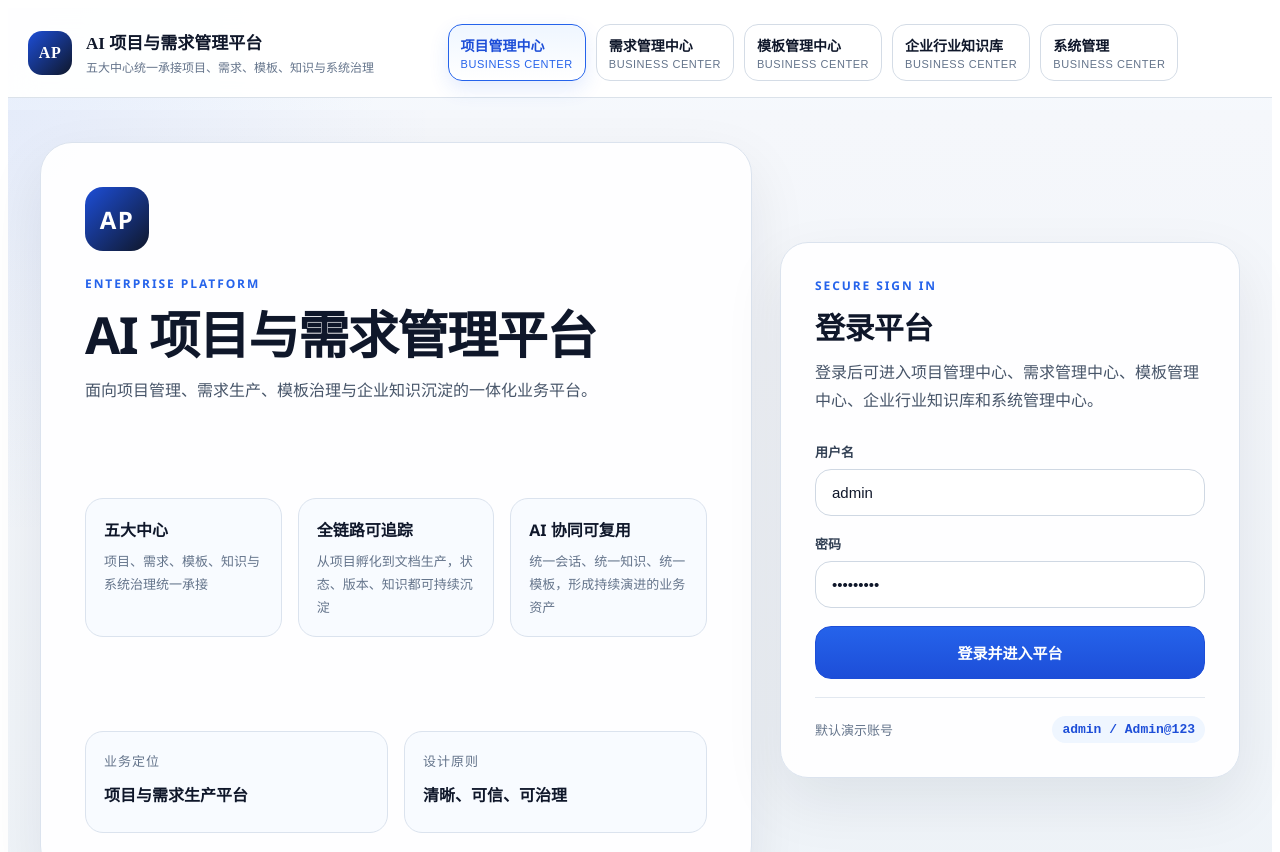
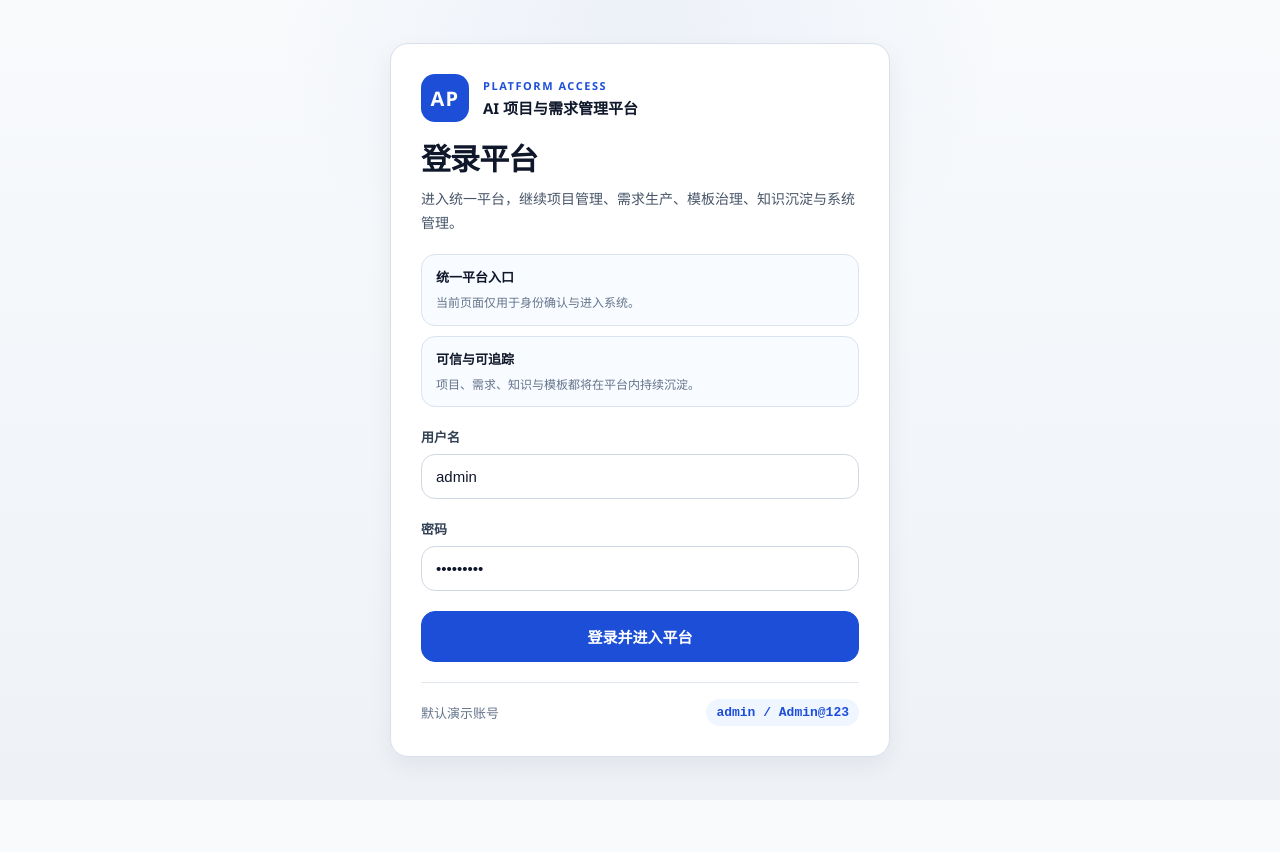
Before and after one commit to roosevejun/ai-req-tool, a Vue app in the folder docgen-webapp/frontend/: page /login in a window 1280 px wide. Shown: the top 852 px of the page. After the commit the page ends 800 px from the top, so only its background shows below. Built offline with nearby package versions, Linux system fonts and the light colour scheme.

Commit message:
feat: refine login and project center entry

```diff
--- a/docgen-webapp/frontend/src/App.vue
+++ b/docgen-webapp/frontend/src/App.vue
@@ -1,7 +1,29 @@
 <template>
-  <AppShell />
+  <RouterView v-if="isLoginPage" />
+  <AppShell v-else />
 </template>
 
 <script setup lang="ts">
+import { computed } from 'vue'
+import { RouterView, useRoute } from 'vue-router'
 import AppShell from './components/AppShell.vue'
+
+const route = useRoute()
+const isLoginPage = computed(() => route.path === '/login')
 </script>
+
+<style>
+html,
+body,
+#app {
+  min-height: 100%;
+}
+
+body {
+  margin: 0;
+  overflow-x: hidden;
+  color: #0f172a;
+  background: #f8fafc;
+  font-family: "Segoe UI", "PingFang SC", "Hiragino Sans GB", "Microsoft YaHei", sans-serif;
+}
+</style>
--- a/docgen-webapp/frontend/src/views/LoginPage.vue
+++ b/docgen-webapp/frontend/src/views/LoginPage.vue
@@ -1,53 +1,29 @@
 <template>
   <div class="login-page">
     <section class="login-shell">
-      <aside class="brand-panel">
-        <div class="brand-top">
+      <section class="login-card">
+        <div class="card-brand">
           <div class="brand-mark">AP</div>
-          <div class="brand-copy">
-            <p class="eyebrow">Enterprise Platform</p>
-            <h1>AI 项目与需求管理平台</h1>
-            <p class="lead">
-              面向项目管理、需求生产、模板治理与企业知识沉淀的一体化业务平台。
-            </p>
+          <div class="brand-meta">
+            <p class="eyebrow">Platform Access</p>
+            <p class="platform-name">AI 项目与需求管理平台</p>
           </div>
         </div>
 
-        <div class="trust-band">
-          <div class="trust-item">
-            <strong>五大中心</strong>
-            <span>项目、需求、模板、知识与系统治理统一承接</span>
+        <header class="card-header">
+          <h1>登录平台</h1>
+          <p class="lead">进入统一平台，继续项目管理、需求生产、模板治理、知识沉淀与系统管理。</p>
+        </header>
+
+        <div class="trust-strip">
+          <div class="trust-chip">
+            <strong>统一平台入口</strong>
+            <span>当前页面仅用于身份确认与进入系统。</span>
           </div>
-          <div class="trust-item">
-            <strong>全链路可追踪</strong>
-            <span>从项目孵化到文档生产，状态、版本、知识都可持续沉淀</span>
+          <div class="trust-chip">
+            <strong>可信与可追踪</strong>
+            <span>项目、需求、知识与模板都将在平台内持续沉淀。</span>
           </div>
-          <div class="trust-item">
-            <strong>AI 协同可复用</strong>
-            <span>统一会话、统一知识、统一模板，形成持续演进的业务资产</span>
-          </div>
-        </div>
-
-        <div class="platform-metrics">
-          <article class="metric-card">
-            <span class="metric-label">业务定位</span>
-            <strong>项目与需求生产平台</strong>
-          </article>
-          <article class="metric-card">
-            <span class="metric-label">设计原则</span>
-            <strong>清晰、可信、可治理</strong>
-          </article>
-        </div>
-      </aside>
-
-      <section class="login-panel">
-        <div class="login-card">
-          <div class="card-header">
-            <p class="eyebrow">Secure Sign In</p>
-            <h2>登录平台</h2>
-            <p class="hint">
-              登录后可进入项目管理中心、需求管理中心、模板管理中心、企业行业知识库和系统管理中心。
-            </p>
         </div>
 
         <div class="form-group">
@@ -83,7 +59,6 @@
         <div class="account-tip">
           <span class="tip-label">默认演示账号</span>
           <code>admin / Admin@123</code>
-          </div>
         </div>
       </section>
     </section>
@@ -151,176 +126,134 @@ async function onLogin() {
 <style scoped>
 .login-page {
   min-height: 100vh;
-  padding: 32px;
+  min-height: 100dvh;
+  display: grid;
+  place-items: center;
+  padding: 20px;
+  box-sizing: border-box;
   background:
-    radial-gradient(circle at top left, rgba(37, 99, 235, 0.08), transparent 28%),
-    linear-gradient(180deg, #f5f7fb 0%, #eef3f8 100%);
-  font-family:
-    "Segoe UI", "PingFang SC", "Hiragino Sans GB", "Microsoft YaHei", sans-serif;
+    radial-gradient(circle at center top, rgba(30, 64, 175, 0.05), transparent 36%),
+    linear-gradient(180deg, #f8fafc 0%, #eef2f7 100%);
+  font-family: "Segoe UI", "PingFang SC", "Hiragino Sans GB", "Microsoft YaHei", sans-serif;
 }
 
 .login-shell {
-  min-height: calc(100vh - 64px);
-  display: grid;
-  grid-template-columns: minmax(0, 1.2fr) minmax(360px, 460px);
-  gap: 28px;
-  max-width: 1360px;
-  margin: 0 auto;
+  width: 100%;
+  max-width: 500px;
 }
 
-.brand-panel,
 .login-card {
-  border: 1px solid #dbe3ee;
-  background: rgba(255, 255, 255, 0.94);
-  box-shadow: 0 24px 60px rgba(15, 23, 42, 0.08);
+  display: grid;
+  gap: 20px;
+  padding: 30px;
+  border: 1px solid #d6dfeb;
+  border-radius: 18px;
+  background: rgba(255, 255, 255, 0.98);
+  box-shadow: 0 10px 24px rgba(15, 23, 42, 0.06);
 }
 
-.brand-panel {
-  display: grid;
-  align-content: space-between;
-  gap: 28px;
-  padding: 44px;
-  border-radius: 32px;
-}
-
-.brand-top {
-  display: grid;
-  gap: 24px;
+.card-brand {
+  display: flex;
+  align-items: center;
+  gap: 14px;
 }
 
 .brand-mark {
-  width: 64px;
-  height: 64px;
+  width: 48px;
+  height: 48px;
   display: grid;
   place-items: center;
-  border-radius: 18px;
-  background: linear-gradient(135deg, #1d4ed8, #0f172a);
+  border-radius: 14px;
+  background: #1d4ed8;
   color: #ffffff;
-  font-size: 24px;
+  font-size: 20px;
   font-weight: 700;
   letter-spacing: 0.06em;
 }
 
-.brand-copy {
+.brand-meta {
   display: grid;
-  gap: 14px;
-  max-width: 620px;
+  gap: 4px;
 }
 
 .eyebrow {
   margin: 0;
-  font-size: 12px;
+  color: #1d4ed8;
+  font-size: 11px;
   font-weight: 700;
-  letter-spacing: 0.16em;
+  letter-spacing: 0.14em;
   text-transform: uppercase;
-  color: #2563eb;
 }
 
-.brand-copy h1,
-.card-header h2 {
+.platform-name {
   margin: 0;
   color: #0f172a;
-}
-
-.brand-copy h1 {
-  font-size: clamp(34px, 4vw, 52px);
-  line-height: 1.1;
-  letter-spacing: -0.03em;
-}
-
-.lead,
-.hint {
-  margin: 0;
-  color: #475569;
-  line-height: 1.75;
-}
-
-.lead {
-  max-width: 560px;
-  font-size: 16px;
-}
-
-.trust-band {
-  display: grid;
-  grid-template-columns: repeat(3, minmax(0, 1fr));
-  gap: 16px;
-}
-
-.trust-item,
-.metric-card {
-  padding: 18px;
-  border-radius: 18px;
-  border: 1px solid #dbe3ee;
-  background: #f8fbff;
-}
-
-.trust-item strong,
-.metric-card strong {
-  display: block;
-  margin-bottom: 8px;
-  color: #0f172a;
-  font-size: 16px;
-}
-
-.trust-item span,
-.metric-label {
-  color: #64748b;
-  font-size: 13px;
-  line-height: 1.7;
-}
-
-.platform-metrics {
-  display: grid;
-  grid-template-columns: repeat(2, minmax(0, 1fr));
-  gap: 16px;
-}
-
-.metric-label {
-  display: block;
-  margin-bottom: 10px;
-  text-transform: uppercase;
-  letter-spacing: 0.08em;
-}
-
-.login-panel {
-  display: grid;
-  align-items: center;
-}
-
-.login-card {
-  padding: 34px;
-  border-radius: 28px;
+  font-size: 15px;
+  font-weight: 700;
 }
 
 .card-header {
   display: grid;
   gap: 10px;
-  margin-bottom: 28px;
 }
 
-.card-header h2 {
+.card-header h1 {
+  margin: 0;
+  color: #0f172a;
   font-size: 30px;
-  letter-spacing: -0.02em;
+  line-height: 1.15;
+  letter-spacing: -0.03em;
+}
+
+.lead {
+  margin: 0;
+  color: #475569;
+  font-size: 14px;
+  line-height: 1.7;
+}
+
+.trust-strip {
+  display: grid;
+  gap: 10px;
+}
+
+.trust-chip {
+  padding: 12px 14px;
+  border: 1px solid #dbe3ee;
+  border-radius: 14px;
+  background: #f8fbff;
+}
+
+.trust-chip strong {
+  display: block;
+  margin-bottom: 4px;
+  color: #0f172a;
+  font-size: 13px;
+}
+
+.trust-chip span {
+  color: #64748b;
+  font-size: 12px;
+  line-height: 1.6;
 }
 
 .form-group {
   display: grid;
   gap: 8px;
-  margin-bottom: 18px;
 }
 
 .label {
+  color: #334155;
   font-size: 13px;
   font-weight: 600;
-  color: #334155;
 }
 
 .input {
   width: 100%;
   box-sizing: border-box;
-  padding: 14px 16px;
-  border-radius: 16px;
+  padding: 13px 14px;
   border: 1px solid #cfd8e3;
+  border-radius: 14px;
   background: #ffffff;
   color: #0f172a;
   font-size: 15px;
@@ -329,26 +262,26 @@ async function onLogin() {
 
 .input:focus {
   outline: none;
-  border-color: #2563eb;
-  box-shadow: 0 0 0 4px rgba(37, 99, 235, 0.12);
+  border-color: #1d4ed8;
+  box-shadow: 0 0 0 4px rgba(29, 78, 216, 0.1);
 }
 
 .primary {
   width: 100%;
-  padding: 15px 18px;
+  padding: 14px 18px;
   border: 1px solid #1d4ed8;
-  border-radius: 16px;
-  background: linear-gradient(180deg, #2563eb 0%, #1d4ed8 100%);
+  border-radius: 14px;
+  background: #1d4ed8;
   color: #ffffff;
   font-size: 15px;
   font-weight: 700;
   cursor: pointer;
-  transition: transform 180ms ease, box-shadow 180ms ease, opacity 180ms ease;
+  transition: background-color 180ms ease, transform 180ms ease, opacity 180ms ease;
 }
 
 .primary:hover:not(:disabled) {
+  background: #1e40af;
   transform: translateY(-1px);
-  box-shadow: 0 14px 28px rgba(37, 99, 235, 0.22);
 }
 
 .primary:disabled {
@@ -357,18 +290,17 @@ async function onLogin() {
 }
 
 .error {
-  margin: 14px 0 0;
+  margin: 0;
   padding: 12px 14px;
+  border: 1px solid #fecaca;
   border-radius: 14px;
-  border: 1px solid #fecaca;
   background: #fef2f2;
   color: #b91c1c;
   font-size: 13px;
 }
 
 .account-tip {
-  margin-top: 18px;
-  padding-top: 18px;
+  padding-top: 16px;
   border-top: 1px solid #e2e8f0;
   display: flex;
   justify-content: space-between;
@@ -390,42 +322,17 @@ async function onLogin() {
   font-weight: 700;
 }
 
-@media (max-width: 1120px) {
+@media (max-width: 640px) {
   .login-page {
-    padding: 20px;
+    padding: 12px;
   }
 
-  .login-shell {
-    grid-template-columns: 1fr;
+  .login-card {
+    padding: 24px 18px;
   }
 
-  .brand-panel {
-    padding: 28px;
-  }
-
-  .trust-band,
-  .platform-metrics {
-    grid-template-columns: 1fr;
-  }
-}
-
-@media (max-width: 640px) {
-  .login-page {
-    padding: 14px;
-  }
-
-  .brand-panel,
-  .login-card {
-    padding: 22px;
-    border-radius: 24px;
-  }
-
-  .brand-copy h1 {
-    font-size: 30px;
-  }
-
-  .card-header h2 {
-    font-size: 26px;
+  .card-header h1 {
+    font-size: 28px;
   }
 
   .account-tip {
--- a/docgen-webapp/frontend/src/views/ProjectManagementCenterView.vue
+++ b/docgen-webapp/frontend/src/views/ProjectManagementCenterView.vue
@@ -1,38 +1,16 @@
 <template>
   <div class="page">
-    <CenterHero
-      eyebrow="Project Management Center"
-      title="项目管理中心"
-      summary="围绕项目创建、项目孵化与项目办理建立统一入口。先明确从哪里开始，再进入对应业务页面推进。"
-    >
-      <template #badges>
+    <section class="page-note">
+      <div>
+        <p class="note-label">项目管理入口</p>
+        <h1>请选择项目创建或管理方式</h1>
+        <p class="note-copy">系统级模块导航已在顶部统一承接，这里直接进入项目业务入口与后续办理动作。</p>
+      </div>
+      <div class="note-metrics">
         <StatusBadge :label="`${metrics.projectCount} 个项目`" variant="info" />
         <StatusBadge :label="`${metrics.activeCount} 个进行中`" variant="success" />
         <StatusBadge :label="`${metrics.needsAiCount} 个待补框架`" variant="warning" />
-      </template>
-      <template #actions>
-        <button class="ghost" type="button" @click="goManage">进入项目管理页</button>
-        <button class="primary" type="button" @click="goCreate">快速创建项目</button>
-      </template>
-    </CenterHero>
-
-    <section class="overview-strip">
-      <article class="metric-card">
-        <span>项目总数</span>
-        <strong>{{ metrics.projectCount }}</strong>
-      </article>
-      <article class="metric-card">
-        <span>进行中项目</span>
-        <strong>{{ metrics.activeCount }}</strong>
-      </article>
-      <article class="metric-card">
-        <span>待补框架项目</span>
-        <strong>{{ metrics.needsAiCount }}</strong>
-      </article>
-      <article class="metric-card">
-        <span>已归档项目</span>
-        <strong>{{ metrics.archivedCount }}</strong>
-      </article>
+      </div>
     </section>
 
     <section class="entry-layout">
@@ -40,7 +18,7 @@
         <WorkspaceSection
           eyebrow="Business Entry 01"
           title="传统创建项目"
-          description="适合项目信息已经比较明确的场景，直接录入项目名称、背景、客户群体与价值信息，快速建立项目档案。"
+          description="适合项目信息已经比较明确的场景，直接录入项目名称、背景、客户群体与价值信息，快速建立正式项目档案。"
           :tint="true"
         >
           <ul class="entry-list">
@@ -69,7 +47,7 @@
         <WorkspaceSection
           eyebrow="Management Entry"
           title="进入项目管理"
-          description="已有项目时，直接进入项目管理页查看项目列表、项目详情、AI 协同与需求入口。"
+          description="已有项目时，直接进入项目管理页查看项目列表、项目信息、AI 协同与后续需求入口。"
         >
           <button class="ghost full" type="button" @click="goManage">进入项目管理页</button>
         </WorkspaceSection>
@@ -89,12 +67,7 @@
       </aside>
     </section>
 
-    <div class="feedback-stack">
-      <FeedbackPanel
-        title="使用说明"
-        tone="warning"
-        message="项目管理中心首页只负责业务分流与入口引导。进入具体业务后，再完成项目创建、项目办理与协同维护。"
-      />
+    <div v-if="error" class="feedback-stack">
       <FeedbackPanel title="处理提示" tone="danger" :message="error" />
     </div>
   </div>
@@ -104,10 +77,9 @@
 import { onMounted, reactive, ref } from 'vue'
 import axios from 'axios'
 import { useRouter } from 'vue-router'
-import FeedbackPanel from '../components/projects/FeedbackPanel.vue'
 import StatusBadge from '../components/projects/StatusBadge.vue'
 import WorkspaceSection from '../components/projects/WorkspaceSection.vue'
-import CenterHero from '../components/shell/CenterHero.vue'
+import FeedbackPanel from '../components/projects/FeedbackPanel.vue'
 
 type ProjectListItem = {
   id: number
@@ -123,10 +95,6 @@ const metrics = reactive({
   needsAiCount: 0,
   archivedCount: 0
 })
-
-function goCreate() {
-  void router.push('/projects/create')
-}
 
 function goForm() {
   void router.push('/projects/create/form')
@@ -162,51 +130,72 @@ onMounted(() => {
 <style scoped>
 .page {
   max-width: 1480px;
-  margin: 18px auto;
-  padding: 0 14px 18px;
+  margin: 12px auto;
+  padding: 0 14px 12px;
   display: grid;
-  gap: 16px;
+  gap: 12px;
   font-family: "Segoe UI", "PingFang SC", "Microsoft YaHei", sans-serif;
   color: #0f172a;
 }
-.overview-strip {
-  display: grid;
-  grid-template-columns: repeat(4, minmax(0, 1fr));
-  gap: 12px;
+
+.page-note {
+  display: flex;
+  justify-content: space-between;
+  align-items: flex-start;
+  gap: 16px;
+  padding: 16px 18px;
+  border: 1px solid #dbe2ea;
+  border-radius: 16px;
+  background: #ffffff;
 }
-.metric-card {
-  padding: 16px 18px;
-  border-radius: 20px;
-  border: 1px solid #dbe2ea;
-  background: #fff;
-  box-shadow: 0 14px 32px rgba(15, 23, 42, 0.05);
+
+.note-label {
+  margin: 0 0 6px;
+  color: #2563eb;
+  font-size: 12px;
+  font-weight: 700;
+  letter-spacing: 0.12em;
+  text-transform: uppercase;
 }
-.metric-card span {
-  display: block;
-  font-size: 12px;
-  color: #64748b;
-}
-.metric-card strong {
-  display: block;
-  margin-top: 8px;
-  font-size: 26px;
+
+.page-note h1 {
+  margin: 0;
+  font-size: 28px;
   color: #0f172a;
 }
+
+.note-copy {
+  margin: 8px 0 0;
+  color: #475569;
+  line-height: 1.65;
+  max-width: 780px;
+}
+
+.note-metrics {
+  display: flex;
+  flex-wrap: wrap;
+  justify-content: flex-end;
+  gap: 10px;
+}
+
 .entry-layout {
   display: grid;
   grid-template-columns: minmax(0, 1.35fr) 360px;
-  gap: 16px;
+  gap: 12px;
 }
+
 .entry-main {
   display: grid;
   grid-template-columns: repeat(2, minmax(0, 1fr));
-  gap: 16px;
+  gap: 12px;
 }
+
 .entry-side,
 .feedback-stack {
   display: grid;
-  gap: 16px;
+  gap: 12px;
 }
+
 .entry-list,
 .advice-list {
   margin: 0;
@@ -214,6 +203,7 @@ onMounted(() => {
   color: #475569;
   line-height: 1.8;
 }
+
 .primary,
 .ghost,
 .ai-button {
@@ -223,28 +213,42 @@ onMounted(() => {
   cursor: pointer;
   font-weight: 700;
 }
+
 .primary {
   background: #1d4ed8;
   border-color: #1d4ed8;
   color: #fff;
 }
+
 .ghost {
   background: #fff;
   color: #0f172a;
 }
+
 .ai-button {
   background: #0f766e;
   border-color: #0f766e;
   color: #fff;
 }
+
 .full {
   width: 100%;
 }
+
 @media (max-width: 1180px) {
-  .overview-strip,
   .entry-layout,
   .entry-main {
     grid-template-columns: 1fr;
   }
 }
+
+@media (max-width: 860px) {
+  .page-note {
+    flex-direction: column;
+  }
+
+  .note-metrics {
+    justify-content: flex-start;
+  }
+}
 </style>
```
Lines whose indentation alone changed are shown as unchanged.
